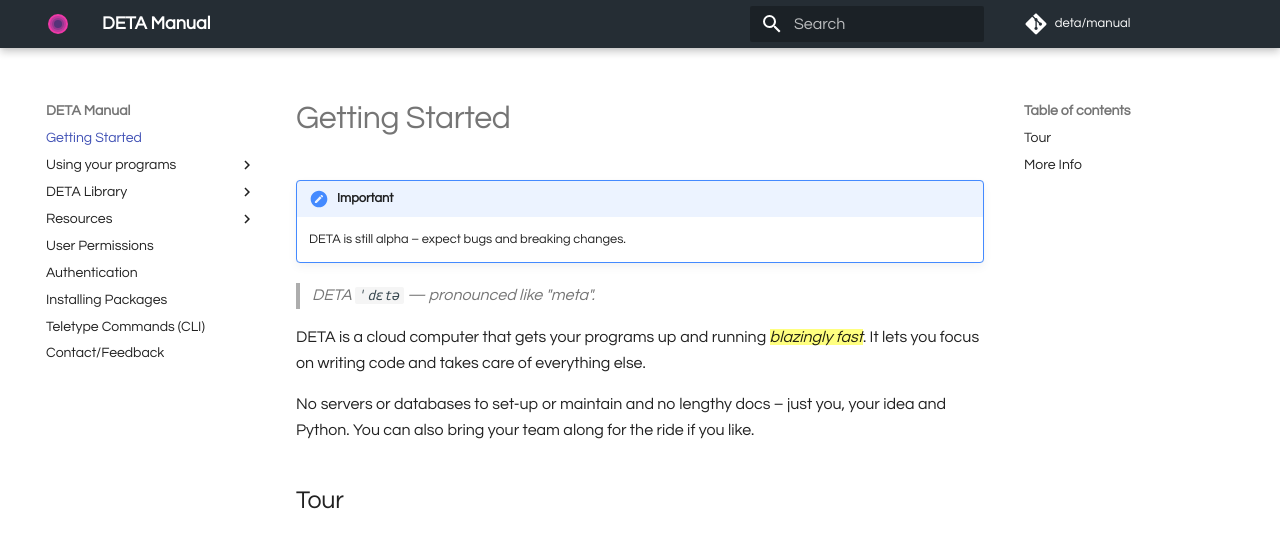
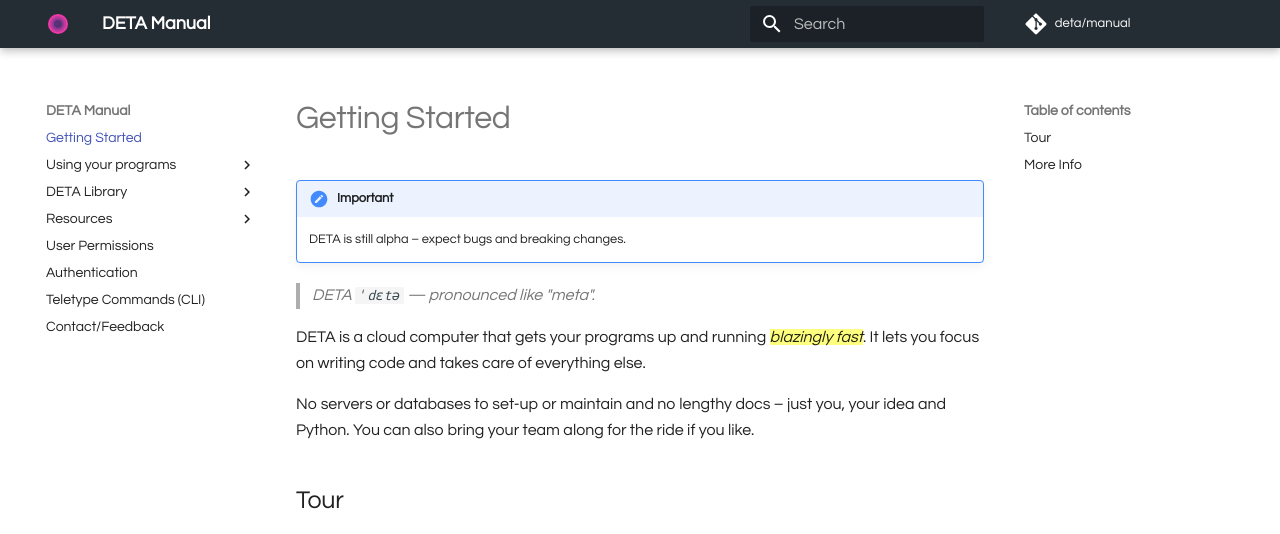
Before and after one commit to fmquaglia/manual, an MkDocs documentation site: the page built from docs/index.md, in a window 1280 px wide. Shown: the top 534 px of the page. Built offline with MkDocs 1.6.1 and Material for MkDocs 9.7.7, drawn with Linux system fonts in a browser that asks for light colours; comment, search, counter and statistics services are not loaded; grey boxes are pictures that could not be loaded.

Commit message:
rm packages.md

```diff
--- a/mkdocs.yml
+++ b/mkdocs.yml
@@ -44,6 +44,6 @@ nav:
   - User Permissions: permissions.md
   - Authentication: auth.md
   # - Debugging (Video): debug.md
-  - Installing Packages: packages.md
+  # - Installing Packages: packages.md
   - Teletype Commands (CLI): teletype.md
   - Contact/Feedback: contact.md
```
